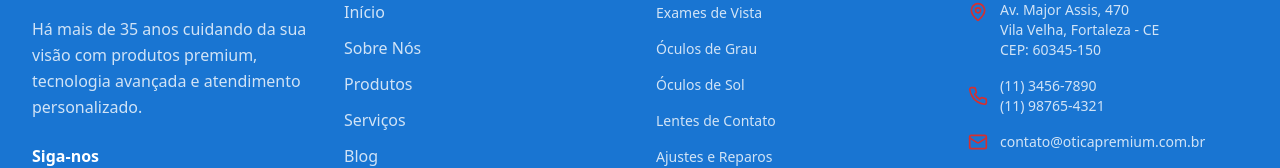
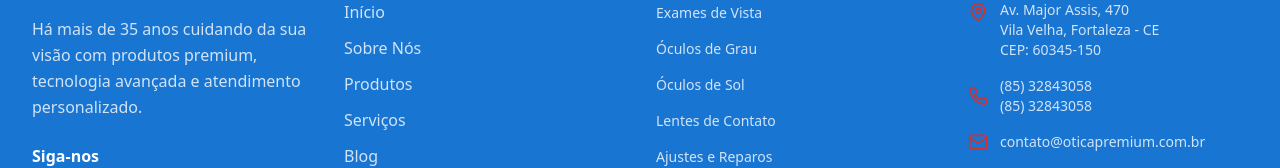
Before and after one commit to GabrielSales10/clarity-style-vision, a React (Vite) app: page / in a window 1280 px wide. Shown: the part 6789-6957 px from the top of the page. Built offline with nearby package versions, Linux system fonts and the light colour scheme; the HTML template or start-up script is replaced by a standard one.

Commit message:
Code edited in Lovable Code Editor

```diff
--- a/src/components/CTASection.tsx
+++ b/src/components/CTASection.tsx
@@ -42,7 +42,7 @@ const CTASection = () => {
               className="border-primary-foreground text-primary-foreground hover:bg-primary-foreground hover:text-primary"
             >
               <Phone className="w-5 h-5 mr-2" />
-              Ligar Agora: (11) 3456-7890
+              Ligar Agora: (85) 32843058
             </Button>
           </div>
 
@@ -70,7 +70,7 @@ const CTASection = () => {
               <Phone className="w-6 h-6 text-accent mx-auto" />
               <h3 className="font-semibold">Contato Direto</h3>
               <p className="text-primary-foreground/80 text-sm">
-                (11) 3456-7890<br />
+                (85) 32843058<br />
                 contato@oticapremium.com.br
               </p>
             </div>
--- a/src/components/ContactSection.tsx
+++ b/src/components/ContactSection.tsx
@@ -60,9 +60,9 @@ const ContactSection = () => {
       icon: Phone,
       title: 'Telefones',
       content: [
-        'Fixo: (11) 3456-7890',
-        'WhatsApp: (11) 98765-4321',
-        'Emergência: (11) 99999-0000'
+        'Fixo: (85) 32843058',
+        'WhatsApp: (85) 32843058',
+        // 'Emergência: (11) 99999-0000'
       ]
     },
     {
--- a/src/components/Footer.tsx
+++ b/src/components/Footer.tsx
@@ -123,8 +123,8 @@ const Footer = () => {
                 <div className="flex items-center space-x-3">
                   <Phone className="w-5 h-5 text-accent flex-shrink-0" />
                   <div>
-                    <p className="text-primary-foreground/80 text-sm">(11) 3456-7890</p>
-                    <p className="text-primary-foreground/80 text-sm">(11) 98765-4321</p>
+                    <p className="text-primary-foreground/80 text-sm">(85) 32843058</p>
+                    <p className="text-primary-foreground/80 text-sm">(85) 32843058</p>
                   </div>
                 </div>
 
--- a/src/pages/Contato.tsx
+++ b/src/pages/Contato.tsx
@@ -94,9 +94,8 @@ const Contato = () => {
                   </div>
                   <h3 className="text-card-title">Telefones</h3>
                   <p className="text-muted-foreground text-sm leading-relaxed">
-                    Fixo: (11) 3456-7890<br />
-                    WhatsApp: (11) 98765-4321<br />
-                    Emergência: (11) 99999-0000
+                    Fixo: (85) 32843058<br />
+                    WhatsApp: (85) 32843058<br />
                   </p>
                 </CardContent>
               </Card>
```
